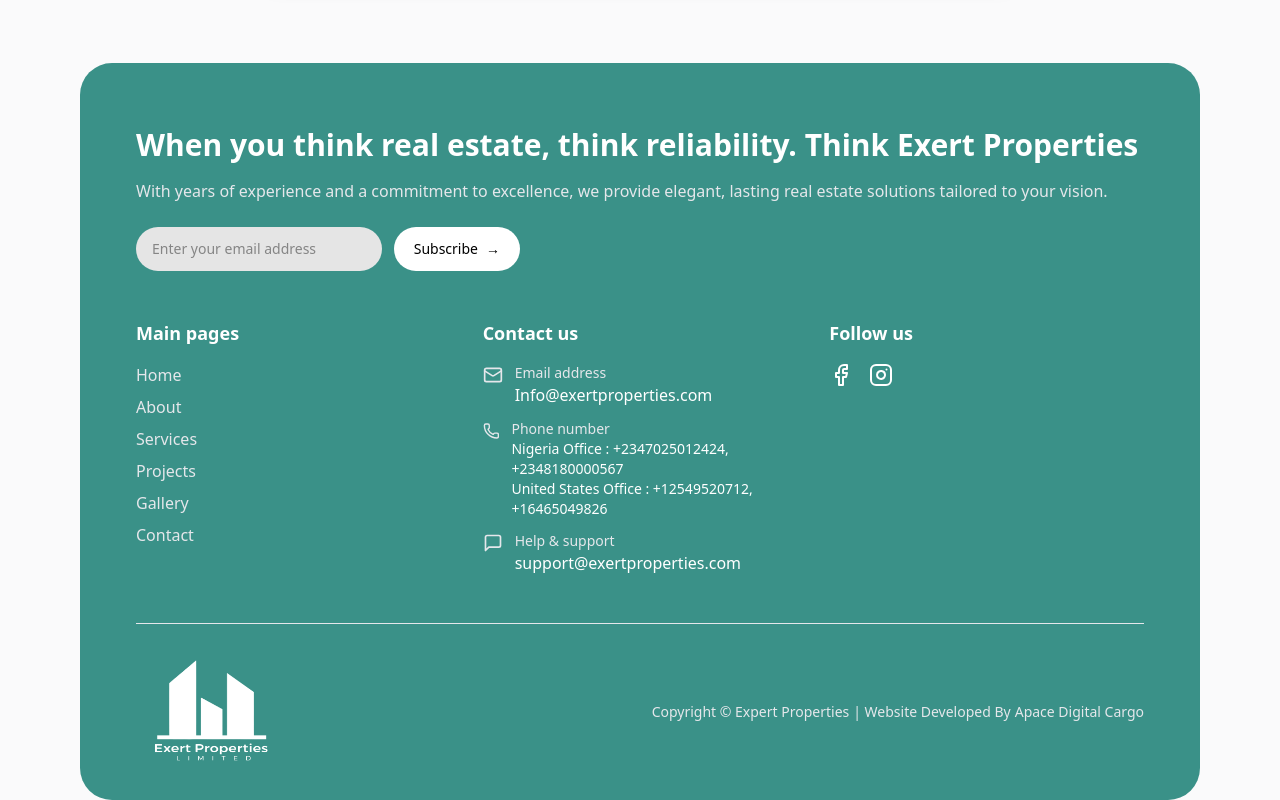
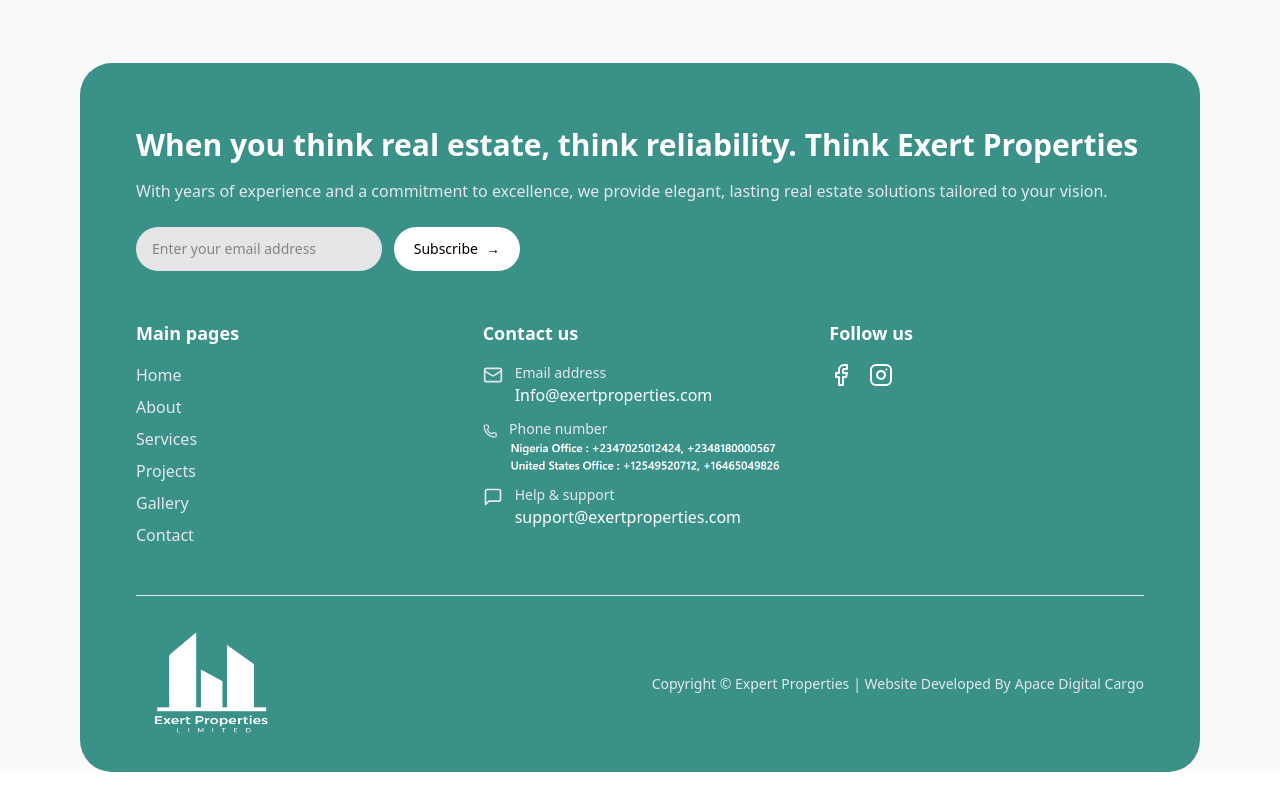
Before and after one commit to ISHANTBHATT/exertproperties, a Next.js app: page / in a window 1280 px wide. Shown: the part 5221-6021 px from the top of the page. After the commit the page ends 5993 px from the top, so only its background shows below. Built offline with nearby package versions, Linux system fonts and the light colour scheme.

Commit message:
changes:- footer contact change

```diff
--- a/src/app/components/Footer.jsx
+++ b/src/app/components/Footer.jsx
@@ -196,12 +196,19 @@ const Footer = () => {
                 <li className="flex items-start">
                   <Phone className="h-5 w-5 text-gray-200 mr-3 mt-0.5" />
                   <div>
-                    <p className="text-sm text-gray-200">Phone number</p>
-                    <p className="text-sm">
+                    <p className="text-sm text-gray-200 mb-1">Phone number</p>
+                    {/*<p className="text-sm">
                       Nigeria Office : +2347025012424, +2348180000567
                       <br />
                       United States Office : +12549520712, +16465049826
-                    </p>
+                    </p> */}
+                    <Image
+                      src="/images/contact.png"
+                      alt="Office Map"
+                      // className="w-full h-full object-cover"
+                      width={400}
+                      height={400}
+                    />
                   </div>
                 </li>
                 <li className="flex items-start">
--- a/src/app/projects/page.js
+++ b/src/app/projects/page.js
@@ -559,9 +559,9 @@ function Page() {
             whileInView={{ opacity: 1 }}
             transition={{ delay: 0.5 }}
             viewport={{ once: true }}
-            className="md:text-lg text-gray-200 mb-8"
+            className="md:text-lg text-gray-200 mb-8 text-balance"
           >
-            Explore our complete portfolio of handpicked properties — designed
+            Explore our complete portfolio of handpicked properties - designed
             to match every dream and investment goal.
           </motion.p>
         </div>
```
